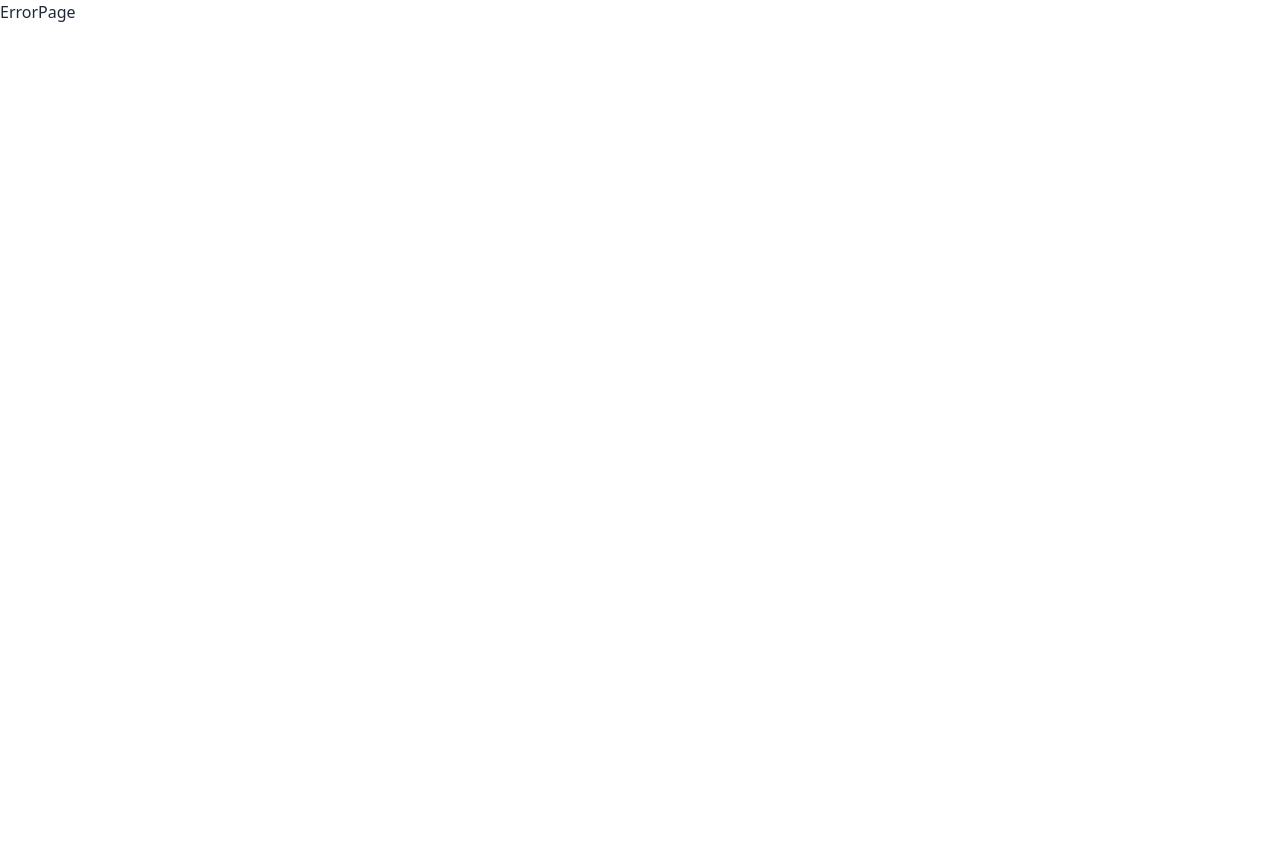
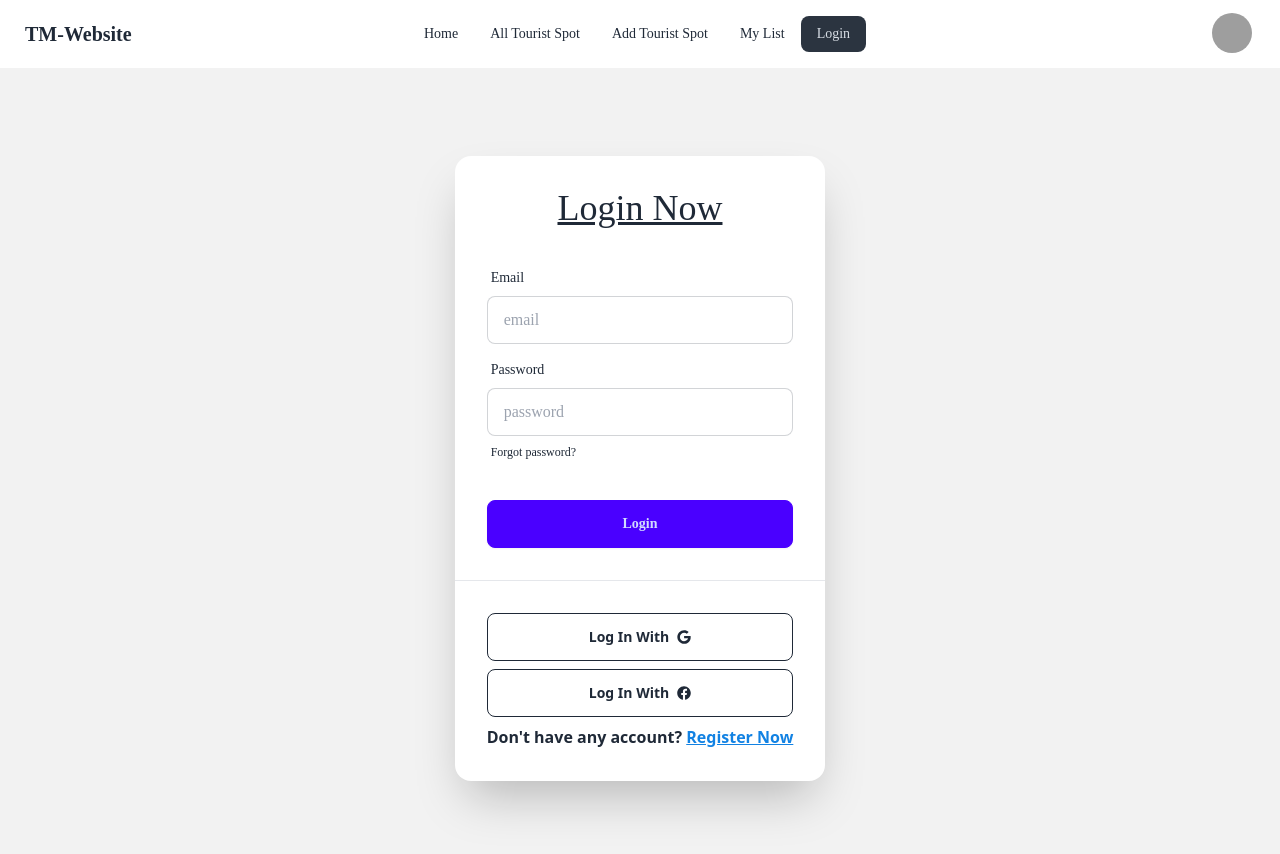
Before and after one commit to sabbir990/assignment-10, a React (Vite) app: page /login in a window 1280 px wide. Before the commit this address had no page. Shown: the top 854 px of the page. Before the commit the page ends 800 px from the top, so only its background shows below. Built offline with nearby package versions, Linux system fonts and the light colour scheme; grey boxes are pictures that could not be loaded.

Commit message:
Completed : Front-end design on login Page

```diff
--- a/package.json
+++ b/package.json
@@ -14,6 +14,7 @@
     "match-sorter": "^6.3.4",
     "react": "^18.3.1",
     "react-dom": "^18.3.1",
+    "react-icons": "^5.2.1",
     "react-router-dom": "^6.23.1",
     "react-tooltip": "^5.27.0",
     "sort-by": "^1.2.0"
--- /dev/null
+++ b/src/components/Login/LoginPage.jsx
@@ -0,0 +1,43 @@
+import React from 'react'
+import { FaFacebook, FaGoogle } from "react-icons/fa";
+import { Link } from 'react-router-dom';
+
+export default function LoginPage() {
+    return (
+        <div>
+            <div className="hero min-h-screen bg-base-200">
+                <div className="hero-content flex-col lg:flex-row-reverse">
+                    <div className="card shrink-0 w-full max-w-sm shadow-2xl bg-base-100 pt-8">
+                        <h1 className='font-playWrite text-4xl text-center underline'>Login Now</h1>
+                        <form className="card-body font-playWrite">
+                            <div className="form-control">
+                                <label className="label">
+                                    <span className="label-text">Email</span>
+                                </label>
+                                <input type="email" placeholder="email" className="input input-bordered" required />
+                            </div>
+                            <div className="form-control">
+                                <label className="label">
+                                    <span className="label-text">Password</span>
+                                </label>
+                                <input type="password" placeholder="password" className="input input-bordered" required />
+                                <label className="label">
+                                    <a href="#" className="label-text-alt link link-hover">Forgot password?</a>
+                                </label>
+                            </div>
+                            <div className="form-control mt-6">
+                                <button className="btn btn-primary">Login</button>
+                            </div>
+                        </form>
+                        <hr />
+                        <div className='card-body'>
+                            <button className='btn btn-outline hover:btn-accent'>Log In With <FaGoogle /></button>
+                            <button className='btn btn-outline hover:btn-primary'>Log In With <FaFacebook /></button>
+                            <p className='font-bold'>Don't have any account? <Link className='underline text-[#1282e3]' to={'/register'}>Register Now</Link></p>
+                        </div>
+                    </div>
+                </div>
+            </div>
+        </div>
+    )
+}
--- a/src/components/Navbar/Navbar.jsx
+++ b/src/components/Navbar/Navbar.jsx
@@ -1,4 +1,5 @@
 import React from 'react'
+import { NavLink } from 'react-router-dom'
 
 
 export default function Navbar() {
@@ -15,7 +16,7 @@
                             <li className='font-playWrite'><a>All Tourist Spot</a></li>
                             <li className='font-playWrite'><a>Add Tourist Spot</a></li>
                             <li className='font-playWrite'><a>My List</a></li>
-                            <li className='font-playWrite'><a>Register</a></li>
+                            <li className='font-playWrite'><a>Login</a></li>
                         </ul>
                     </div>
                     <a className="btn btn-ghost text-xl font-playWrite">TM-Website</a>
@@ -26,7 +27,7 @@
                         <li className='font-playWrite'><a>All Tourist Spot</a></li>
                         <li className='font-playWrite'><a>Add Tourist Spot</a></li>
                         <li className='font-playWrite'><a>My List</a></li>
-                        <li className='font-playWrite'><a>Register</a></li>
+                        <li className='font-playWrite'><NavLink to={'/login'}>Login</NavLink></li>
                     </ul>
                 </div>
                 <div className="navbar-end pr-4">
--- a/src/components/Routes/Routes.jsx
+++ b/src/components/Routes/Routes.jsx
@@ -2,6 +2,7 @@
 import Root from '../Root/Root'
 import ErrorPage from '../ErrorPage/ErrorPage'
 import Home from '../Home/Home'
+import LoginPage from '../Login/LoginPage'
 
 const route = createBrowserRouter([
     {
@@ -12,6 +13,10 @@
             {
                 path : '/',
                 element : <Home />
+            },
+            {
+                path : '/login',
+                element : <LoginPage />
             }
         ]
     }
```
Also changed, not shown: 1 other file (tests, documents, lock files or other folders).
